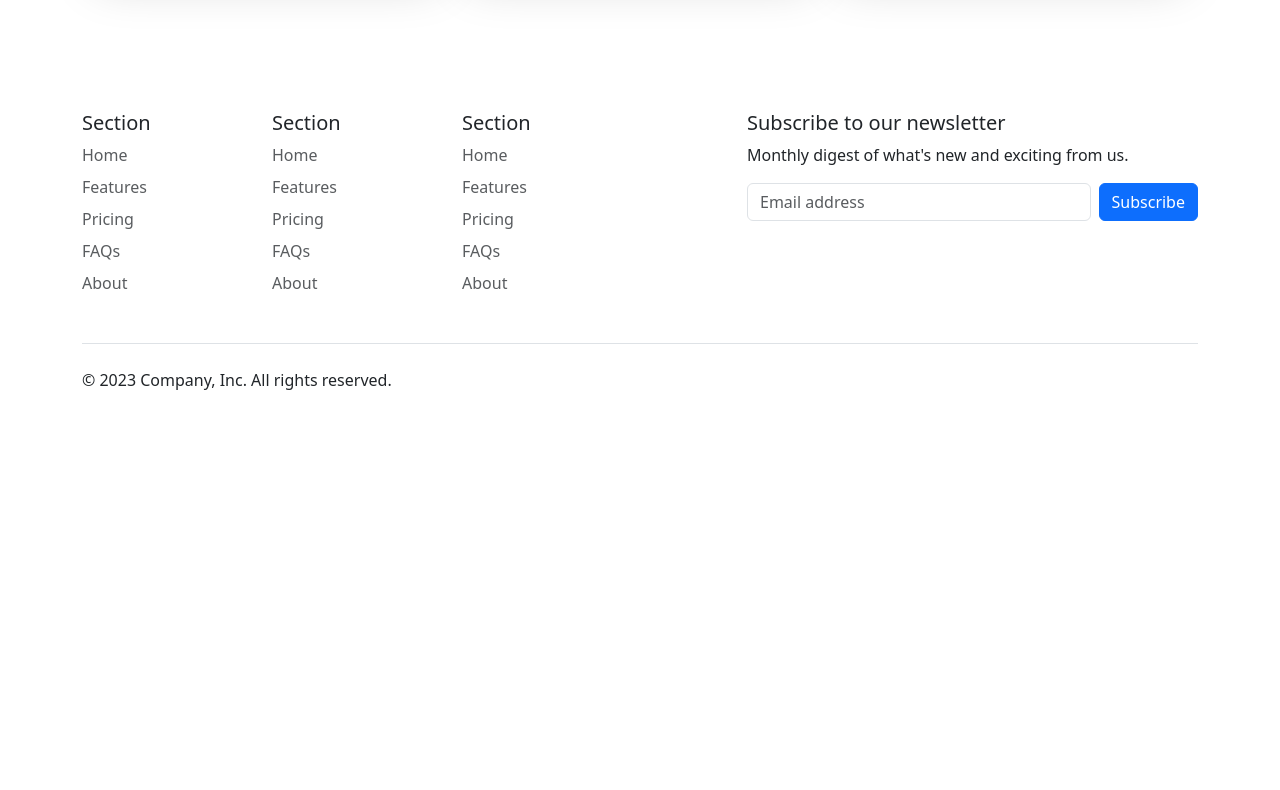
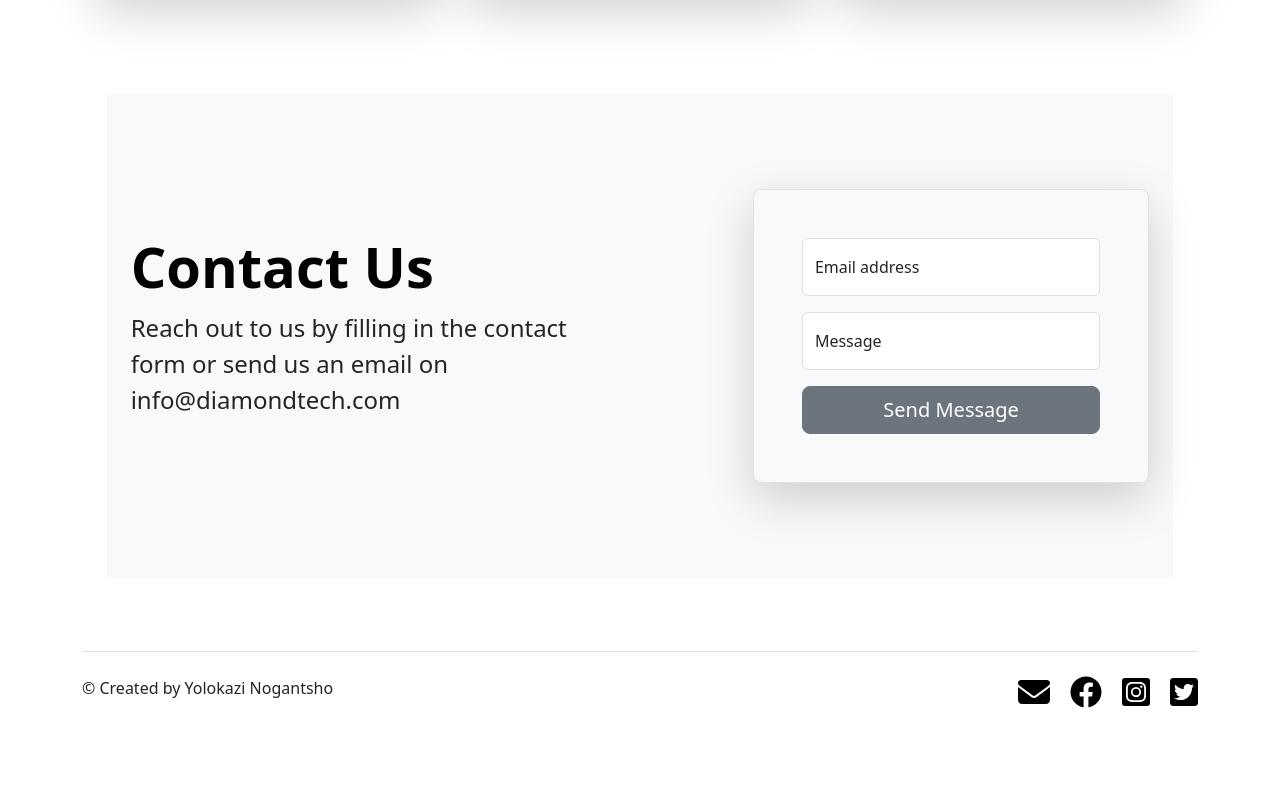
Before and after one commit to yolokazi-cloud/Diamond-Different-Styles, a plain HTML site: page src/diamond.html in a window 1280 px wide. Shown: the part 1654-2444 px from the top of the page. Before the commit the page ends 2160 px from the top, so only its background shows below. Drawn offline with nearby package versions, Linux system fonts and the light colour scheme.

Commit message:
added footer

```diff
--- a/src/diamond.html
+++ b/src/diamond.html
@@ -36,7 +36,7 @@
    <!--navbar-->
     <div class="container col-xxl-8 px-4 py-5">
         <div class="row flex-lg-row-reverse align-items-center g-5 py-5">
-          <div class="col-10 col-sm-8 col-lg-6">
+          <div class="col-10 col-sm-8 col-lg-6 ">
             <img src="/src/images/hero-img.jpg" class="d-block mx-lg-auto img-fluid" alt="Bootstrap Themes" width="700" height="500" loading="lazy">
           </div>
           <div class="col-lg-6">
@@ -51,7 +51,7 @@
         </div>
       </div>
       <!--about-->
-      <div class="bg-light text-secondary px-4 py-5 text-center">
+      <div class="container col-xl-10 col-xxl-8 px-4 py-5 bg-light text-center">
         <div class="py-5">
           <h1 class="display-6 fw-bold text-black ">About Us</h1>
           <div class="col-lg-6 mx-auto">
@@ -67,11 +67,11 @@
       </div>
       <!--Products-->
       <div class="container px-4 py-5" id="custom-cards">
-        <h2 class="pb-2 border-bottom">Custom cards</h2>
+        <h2 class="pb-2 border-bottom">Products</h2>
 
         <div class="row row-cols-1 row-cols-lg-3 align-items-stretch g-4 py-5">
           <div class="col">
-            <div class="card card-cover h-100 overflow-hidden text-bg-dark rounded-4 shadow-lg" style="background-image: url('/src/images/pcs.jpg');">
+            <div class="card card-cover h-100 overflow-hidden text-bg-dark rounded-4 shadow-lg " style="background-image: url('/src/images/pcs.jpg');">
               <div class="d-flex flex-column h-100 p-5 pb-3 text-white text-shadow-1">
                 <h3 class="pt-5 mt-5 mb-4 display-6 lh-1 fw-bold">PC's & Laptops</h3>
                 <ul class="d-flex list-unstyled mt-auto text-dark">
@@ -134,61 +134,50 @@
           </div>
         </div>
       </div>
-      <div class="container">
-        <footer class="py-5">
-          <div class="row">
-            <div class="col-6 col-md-2 mb-3">
-              <h5>Section</h5>
-              <ul class="nav flex-column">
-                <li class="nav-item mb-2"><a href="#" class="nav-link p-0 text-body-secondary">Home</a></li>
-                <li class="nav-item mb-2"><a href="#" class="nav-link p-0 text-body-secondary">Features</a></li>
-                <li class="nav-item mb-2"><a href="#" class="nav-link p-0 text-body-secondary">Pricing</a></li>
-                <li class="nav-item mb-2"><a href="#" class="nav-link p-0 text-body-secondary">FAQs</a></li>
-                <li class="nav-item mb-2"><a href="#" class="nav-link p-0 text-body-secondary">About</a></li>
-              </ul>
+      <!--Contact us-->
+
+    <div class="container col-xl-10 col-xxl-8 px-4 py-5 bg-light">
+        <div class="row align-items-center g-lg-5 py-5">
+          <div class="col-lg-7 text-center text-lg-start">
+            <h2 class="display-4 fw-bold lh-1 text-body-emphasis mb-3">Contact Us</h2>
+            <p class="col-lg-10 fs-4">Reach out to us by filling in the contact form or send us an email
+                on info@diamondtech.com
+            </p>
+          </div>
+          <div class="col-md-10 mx-auto col-lg-5">
+            <form class=" p-4 p-md-5 border rounded-3 bg-body-tertiary shadow-lg">
+              <div class="form-floating mb-3">
+                <input type="email" class="form-control" id="floatingInput" placeholder="name@example.com">
+                <label for="floatingInput">Email address</label>
+              </div>
+              <div class="form-floating mb-3">
+                <input type="text" class="form-control" id="message" placeholder="Message">
+                <label for="floatingPassword">Message</label>
               </div>
 
-            <div class="col-6 col-md-2 mb-3">
-              <h5>Section</h5>
-              <ul class="nav flex-column">
-                <li class="nav-item mb-2"><a href="#" class="nav-link p-0 text-body-secondary">Home</a></li>
-                <li class="nav-item mb-2"><a href="#" class="nav-link p-0 text-body-secondary">Features</a></li>
-                <li class="nav-item mb-2"><a href="#" class="nav-link p-0 text-body-secondary">Pricing</a></li>
-                <li class="nav-item mb-2"><a href="#" class="nav-link p-0 text-body-secondary">FAQs</a></li>
-                <li class="nav-item mb-2"><a href="#" class="nav-link p-0 text-body-secondary">About</a></li>
-              </ul>
-            </div>
+              <button class="w-100 btn btn-lg btn-secondary" type="submit">Send Message</button>
 
-            <div class="col-6 col-md-2 mb-3">
-              <h5>Section</h5>
-              <ul class="nav flex-column">
-                <li class="nav-item mb-2"><a href="#" class="nav-link p-0 text-body-secondary">Home</a></li>
-                <li class="nav-item mb-2"><a href="#" class="nav-link p-0 text-body-secondary">Features</a></li>
-                <li class="nav-item mb-2"><a href="#" class="nav-link p-0 text-body-secondary">Pricing</a></li>
-                <li class="nav-item mb-2"><a href="#" class="nav-link p-0 text-body-secondary">FAQs</a></li>
-                <li class="nav-item mb-2"><a href="#" class="nav-link p-0 text-body-secondary">About</a></li>
-              </ul>
-            </div>
 
-            <div class="col-md-5 offset-md-1 mb-3">
-              <form>
-                <h5>Subscribe to our newsletter</h5>
-                <p>Monthly digest of what's new and exciting from us.</p>
-                <div class="d-flex flex-column flex-sm-row w-100 gap-2">
-                  <label for="newsletter1" class="visually-hidden">Email address</label>
-                  <input id="newsletter1" type="text" class="form-control" placeholder="Email address">
-                  <button class="btn btn-primary" type="button">Subscribe</button>
-                </div>
             </form>
           </div>
         </div>
+      </div>
 
+
+<!--footer-->
+      <div class="container">
+        <footer class="py-5">
           <div class="d-flex flex-column flex-sm-row justify-content-between py-4 my-4 border-top">
-            <p>&copy; 2023 Company, Inc. All rights reserved.</p>
+            <p>&copy; Created by Yolokazi Nogantsho</p>
             <ul class="list-unstyled d-flex">
-              <li class="ms-3"><a class="link-body-emphasis" href="#"><svg class="bi" width="24" height="24"><use xlink:href="#twitter"/></svg></a></li>
-              <li class="ms-3"><a class="link-body-emphasis" href="#"><svg class="bi" width="24" height="24"><use xlink:href="#instagram"/></svg></a></li>
-              <li class="ms-3"><a class="link-body-emphasis" href="#"><svg class="bi" width="24" height="24"><use xlink:href="#facebook"/></svg></a></li>
+            <li><svg xmlns="http://www.w3.org/2000/svg" height="2em" viewBox="0 0 512 512"><!--! Font Awesome Free 6.4.0 by @fontawesome - https://fontawesome.com License - https://fontawesome.com/license (Commercial License) Copyright 2023 Fonticons, Inc. --><path d="M48 64C21.5 64 0 85.5 0 112c0 15.1 7.1 29.3 19.2 38.4L236.8 313.6c11.4 8.5 27 8.5 38.4 0L492.8 150.4c12.1-9.1 19.2-23.3 19.2-38.4c0-26.5-21.5-48-48-48H48zM0 176V384c0 35.3 28.7 64 64 64H448c35.3 0 64-28.7 64-64V176L294.4 339.2c-22.8 17.1-54 17.1-76.8 0L0 176z"/></svg></li>
+            <li><p style="padding: 10px;"></p></li>
+            <li><svg xmlns="http://www.w3.org/2000/svg" height="2em" viewBox="0 0 512 512"><!--! Font Awesome Free 6.4.0 by @fontawesome - https://fontawesome.com License - https://fontawesome.com/license (Commercial License) Copyright 2023 Fonticons, Inc. --><path d="M504 256C504 119 393 8 256 8S8 119 8 256c0 123.78 90.69 226.38 209.25 245V327.69h-63V256h63v-54.64c0-62.15 37-96.48 93.67-96.48 27.14 0 55.52 4.84 55.52 4.84v61h-31.28c-30.8 0-40.41 19.12-40.41 38.73V256h68.78l-11 71.69h-57.78V501C413.31 482.38 504 379.78 504 256z"/></svg></li>
+            <li><p style="padding: 10px;"></p></li>
+            <li><svg xmlns="http://www.w3.org/2000/svg" height="2em" viewBox="0 0 448 512"><!--! Font Awesome Free 6.4.0 by @fontawesome - https://fontawesome.com License - https://fontawesome.com/license (Commercial License) Copyright 2023 Fonticons, Inc. --><path d="M224,202.66A53.34,53.34,0,1,0,277.36,256,53.38,53.38,0,0,0,224,202.66Zm124.71-41a54,54,0,0,0-30.41-30.41c-21-8.29-71-6.43-94.3-6.43s-73.25-1.93-94.31,6.43a54,54,0,0,0-30.41,30.41c-8.28,21-6.43,71.05-6.43,94.33S91,329.26,99.32,350.33a54,54,0,0,0,30.41,30.41c21,8.29,71,6.43,94.31,6.43s73.24,1.93,94.3-6.43a54,54,0,0,0,30.41-30.41c8.35-21,6.43-71.05,6.43-94.33S357.1,182.74,348.75,161.67ZM224,338a82,82,0,1,1,82-82A81.9,81.9,0,0,1,224,338Zm85.38-148.3a19.14,19.14,0,1,1,19.13-19.14A19.1,19.1,0,0,1,309.42,189.74ZM400,32H48A48,48,0,0,0,0,80V432a48,48,0,0,0,48,48H400a48,48,0,0,0,48-48V80A48,48,0,0,0,400,32ZM382.88,322c-1.29,25.63-7.14,48.34-25.85,67s-41.4,24.63-67,25.85c-26.41,1.49-105.59,1.49-132,0-25.63-1.29-48.26-7.15-67-25.85s-24.63-41.42-25.85-67c-1.49-26.42-1.49-105.61,0-132,1.29-25.63,7.07-48.34,25.85-67s41.47-24.56,67-25.78c26.41-1.49,105.59-1.49,132,0,25.63,1.29,48.33,7.15,67,25.85s24.63,41.42,25.85,67.05C384.37,216.44,384.37,295.56,382.88,322Z"/></svg></li>
+            <li><p style="padding: 10px;"></p></li>
+            <li><svg xmlns="http://www.w3.org/2000/svg" height="2em" viewBox="0 0 448 512"><!--! Font Awesome Free 6.4.0 by @fontawesome - https://fontawesome.com License - https://fontawesome.com/license (Commercial License) Copyright 2023 Fonticons, Inc. --><path d="M400 32H48C21.5 32 0 53.5 0 80v352c0 26.5 21.5 48 48 48h352c26.5 0 48-21.5 48-48V80c0-26.5-21.5-48-48-48zm-48.9 158.8c.2 2.8.2 5.7.2 8.5 0 86.7-66 186.6-186.6 186.6-37.2 0-71.7-10.8-100.7-29.4 5.3.6 10.4.8 15.8.8 30.7 0 58.9-10.4 81.4-28-28.8-.6-53-19.5-61.3-45.5 10.1 1.5 19.2 1.5 29.6-1.2-30-6.1-52.5-32.5-52.5-64.4v-.8c8.7 4.9 18.9 7.9 29.6 8.3a65.447 65.447 0 0 1-29.2-54.6c0-12.2 3.2-23.4 8.9-33.1 32.3 39.8 80.8 65.8 135.2 68.6-9.3-44.5 24-80.6 64-80.6 18.9 0 35.9 7.9 47.9 20.7 14.8-2.8 29-8.3 41.6-15.8-4.9 15.2-15.2 28-28.8 36.1 13.2-1.4 26-5.1 37.8-10.2-8.9 13.1-20.1 24.7-32.9 34z"/></svg></li>
+
         </ul>
           </div>
         </footer>
```
Lines whose indentation alone changed are shown as unchanged.
